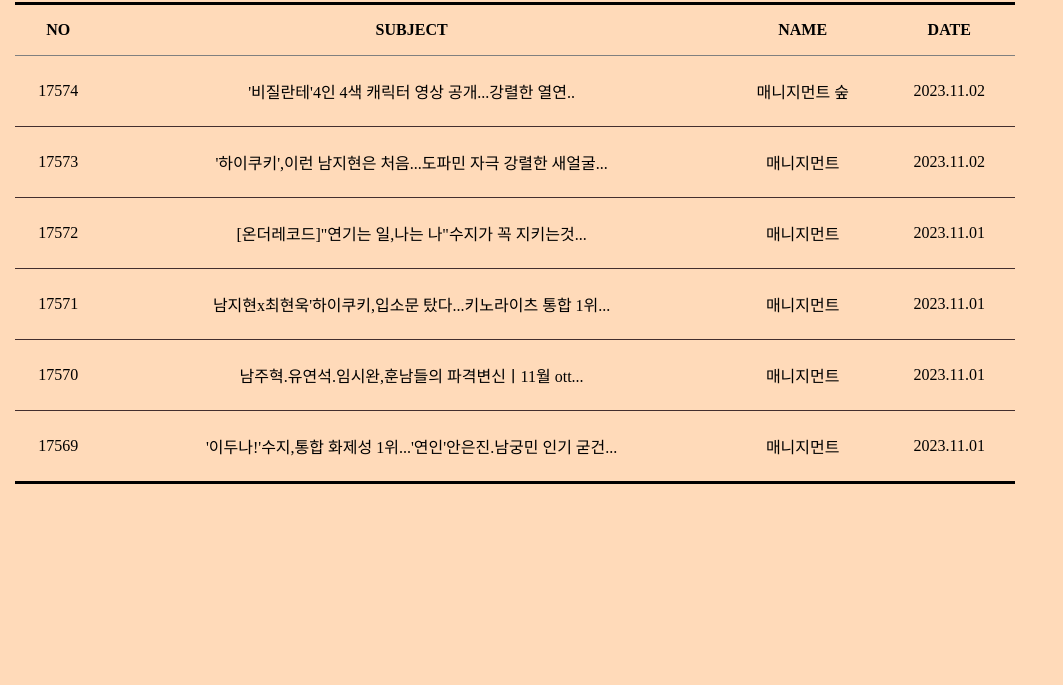
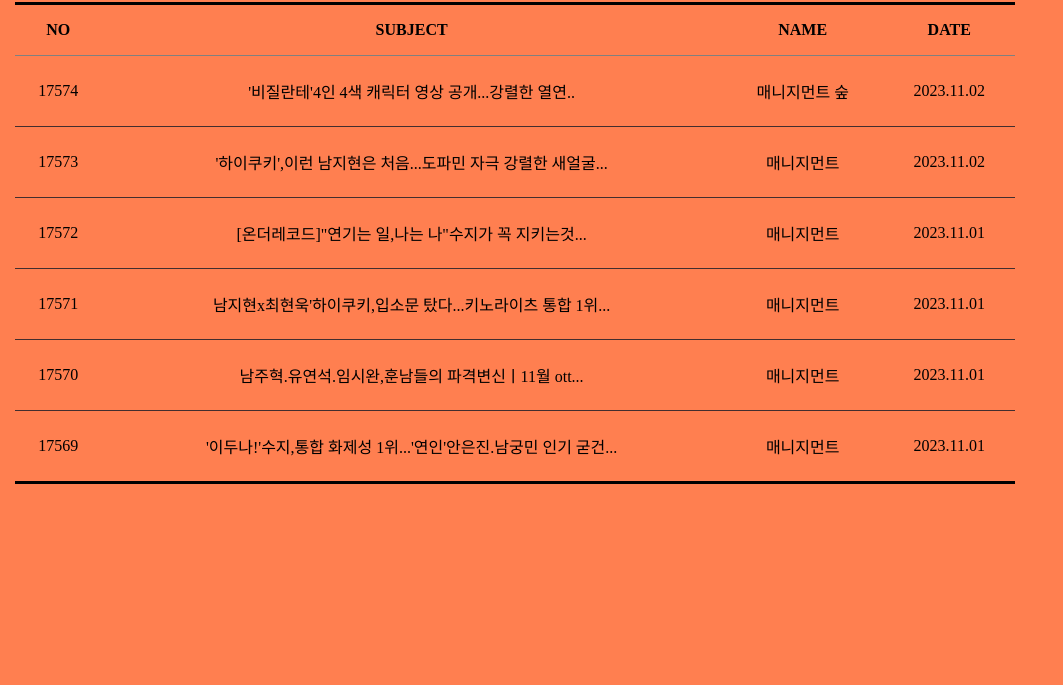
Before and after one commit to ghdtjq224/my-first-web-site, a plain HTML site: page notice.html in a window 1280 px wide. Shown: the part 115-800 px from the top of the page, without its empty margins (0-1063 px from the left). Drawn offline with Linux system fonts and the light colour scheme.

Commit message:
게시판 수정

```diff
--- a/notice.html
+++ b/notice.html
@@ -6,7 +6,7 @@
     <title>게시판</title>
     <style type="text/css">
         body{
-			background-color: peachpuff;
+			background-color: coral;
 		}
         *{
             margin:5px; padding:0px;
```
